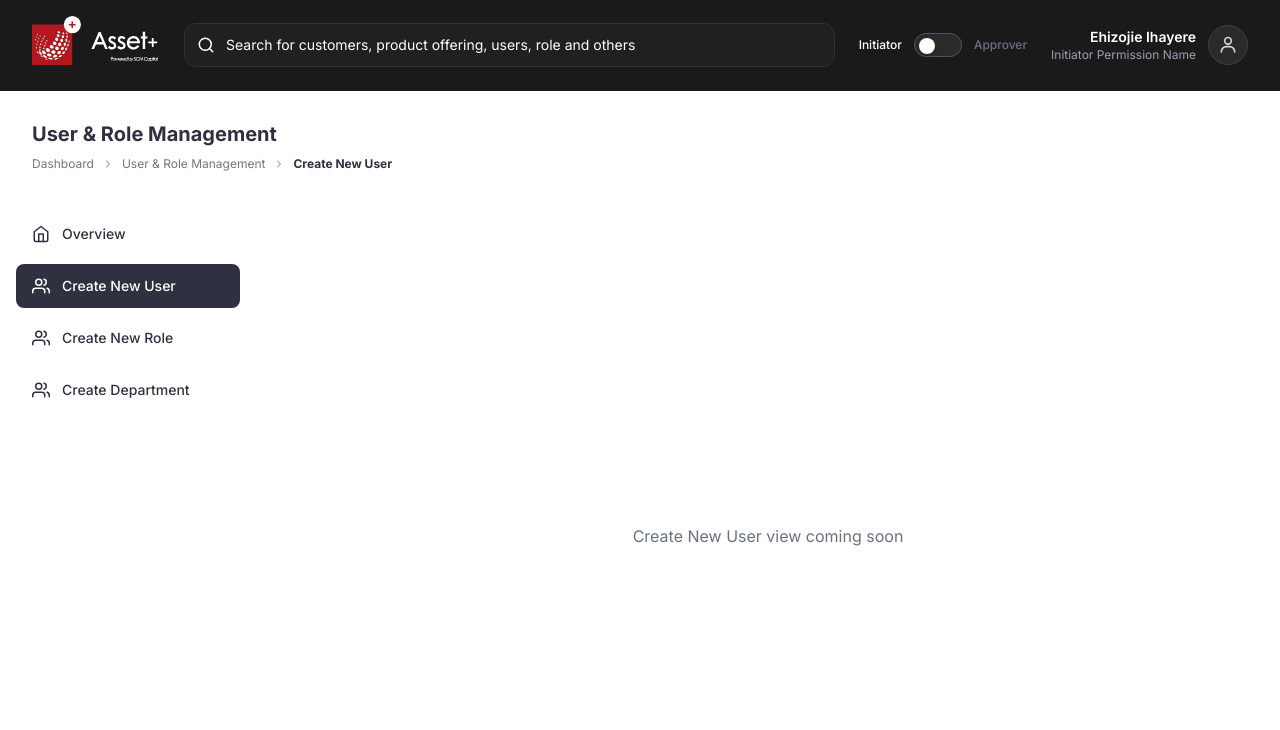
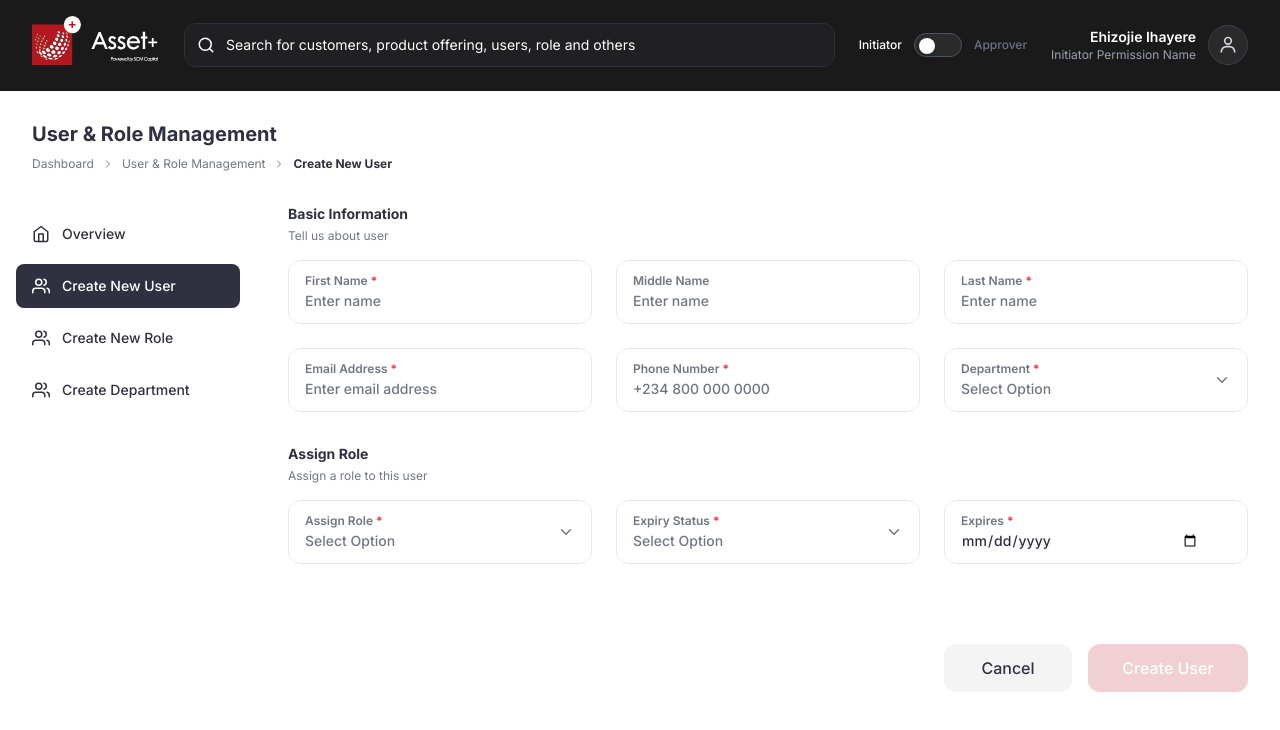
Before and after one commit to maildavc/scm-mobile-admin-portal, a Next.js app: page /dashboard/user-role-management in a window 1280 px wide. Both pictures are taken after a click on the link "Create New User". Shown: the top 730 px of the page. Built offline with nearby package versions, Linux system fonts and the light colour scheme.

Commit message:
feat: Implement user creation form and integrate it into the user role management page.

```diff
--- a/src/app/dashboard/user-role-management/page.tsx
+++ b/src/app/dashboard/user-role-management/page.tsx
@@ -19,6 +19,7 @@ import { useRole } from "@/context/RoleContext";
 import { createUserColumns } from "./columns";
 import { createRoleColumns } from "./roleColumns";
 import { createDepartmentColumns } from "./departmentColumns";
+import CreateUserForm from "@/components/Dashboard/UserRoleManagement/CreateUserForm";
 
 type User = {
   // ... User type stays same
@@ -129,6 +130,11 @@ export default function UserRoleManagement() {
                   </div>
                 )}
               </>
+            ) : currentView === "Create New User" ? (
+              <CreateUserForm
+                onCancel={() => setCurrentView("Overview")}
+                onSuccess={() => setCurrentView("Overview")}
+              />
             ) : (
               <div className="flex items-center justify-center h-full text-gray-500">
                 {currentView} view coming soon
--- /dev/null
+++ b/src/components/Dashboard/UserRoleManagement/CreateUserForm.tsx
@@ -0,0 +1,213 @@
+"use client";
+
+import React, { useState, useMemo } from "react";
+import Input from "@/components/Input";
+import Button from "@/components/Button";
+import Image from "next/image";
+
+interface CreateUserFormProps {
+  onSuccess?: () => void;
+  onCancel?: () => void;
+}
+
+const FORM_SECTIONS = [
+  {
+    title: "Basic Information",
+    description: "Tell us about user",
+    fields: [
+      {
+        label: "First Name",
+        placeholder: "Enter name",
+        type: "text",
+        required: true,
+      },
+      {
+        label: "Middle Name",
+        placeholder: "Enter name",
+        type: "text",
+        required: false,
+      },
+      {
+        label: "Last Name",
+        placeholder: "Enter name",
+        type: "text",
+        required: true,
+      },
+      {
+        label: "Email Address",
+        placeholder: "Enter email address",
+        type: "email",
+        required: true,
+      },
+      {
+        label: "Phone Number",
+        placeholder: "+234 800 000 0000",
+        type: "text",
+        required: true,
+      },
+      {
+        label: "Department",
+        placeholder: "Select Option",
+        type: "select",
+        required: true,
+        options: [
+          { label: "Technology Team", value: "Technology Team" },
+          { label: "Human Resources", value: "Human Resources" },
+          { label: "Finance", value: "Finance" },
+        ],
+      },
+    ],
+  },
+  {
+    title: "Assign Role",
+    description: "Assign a role to this user",
+    fields: [
+      {
+        label: "Assign Role",
+        placeholder: "Select Option",
+        type: "select",
+        required: true,
+        options: [
+          { label: "Approver", value: "Approver" },
+          { label: "User", value: "User" },
+          { label: "Viewer", value: "Viewer" },
+          { label: "Auditor", value: "Auditor" },
+        ],
+      },
+      {
+        label: "Expiry Status",
+        placeholder: "Select Option",
+        type: "select",
+        required: true,
+        options: [
+          { label: "Permanent", value: "Permanent" },
+          { label: "Temporary", value: "Temporary" },
+        ],
+      },
+      {
+        label: "Expires",
+        placeholder: "DD/MM/YYYY",
+        type: "date",
+        required: true,
+      },
+    ],
+  },
+];
+
+const CreateUserForm: React.FC<CreateUserFormProps> = ({
+  onSuccess,
+  onCancel,
+}) => {
+  const [formData, setFormData] = useState<Record<string, string>>({});
+  const [showSuccess, setShowSuccess] = useState(false);
+
+  const requiredFields = useMemo(
+    () =>
+      FORM_SECTIONS.flatMap((section) =>
+        section.fields
+          .filter((field) => field.required)
+          .map((field) => field.label),
+      ),
+    [],
+  );
+
+  const isFormValid = useMemo(() => {
+    return requiredFields.every((fieldLabel) => {
+      const value = formData[fieldLabel];
+      return value !== undefined && value !== "" && value !== null;
+    });
+  }, [formData, requiredFields]);
+
+  const handleInputChange = (label: string, value: string) => {
+    setFormData((prev) => ({ ...prev, [label]: value }));
+  };
+
+  const handleCreateUser = () => {
+    if (isFormValid) {
+      setShowSuccess(true);
+    }
+  };
+
+  const handleCreateAnother = () => {
+    setShowSuccess(false);
+    setFormData({});
+  };
+
+  const handleDone = () => {
+    setShowSuccess(false);
+    setFormData({});
+    onSuccess?.();
+  };
+
+  if (showSuccess) {
+    return (
+      <div className="flex flex-col items-center justify-center py-20">
+        <div className="mb-6">
+          <Image src="/success.svg" alt="Success" width={80} height={80} />
+        </div>
+        <h2 className="text-lg font-semibold text-[#2F3140] mb-2">
+          User Creation Successful
+        </h2>
+        <p className="text-sm text-[#707781] mb-8 text-center">
+          User creation was successfully sent for approver confirmation.
+        </p>
+        <div className="flex gap-4">
+          <div className=" w-56">
+            <Button
+              text="Create Another User"
+              variant="outline"
+              onClick={handleCreateAnother}
+            />
+          </div>
+          <div className="w-32">
+            <Button text="Done" variant="primary" onClick={handleDone} />
+          </div>
+        </div>
+      </div>
+    );
+  }
+
+  return (
+    <div className="flex flex-col gap-8 pb-8">
+      {FORM_SECTIONS.map((section, index) => (
+        <section key={index}>
+          <h3 className="text-sm font-bold text-[#2F3140] mb-1">
+            {section.title}
+          </h3>
+          <p className="text-xs text-[#707781] mb-4">{section.description}</p>
+          <div className="grid grid-cols-1 lg:grid-cols-3 gap-6">
+            {section.fields.map((field, fieldIndex) => (
+              <Input
+                key={fieldIndex}
+                label={field.label}
+                placeholder={field.placeholder}
+                theme="light"
+                type={field.type as "text" | "select" | "date" | "email"}
+                options={field.options}
+                required={field.required}
+                value={formData[field.label] || ""}
+                onChange={(e) => handleInputChange(field.label, e.target.value)}
+              />
+            ))}
+          </div>
+        </section>
+      ))}
+
+      <div className="flex justify-end gap-4 mt-8 pt-4">
+        <div className="w-32">
+          <Button text="Cancel" variant="outline" onClick={onCancel} />
+        </div>
+        <div className="w-40">
+          <Button
+            text="Create User"
+            variant="primary"
+            disabled={!isFormValid}
+            onClick={handleCreateUser}
+          />
+        </div>
+      </div>
+    </div>
+  );
+};
+
+export default CreateUserForm;
```
